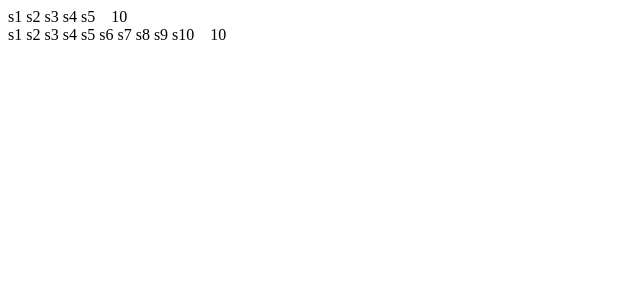
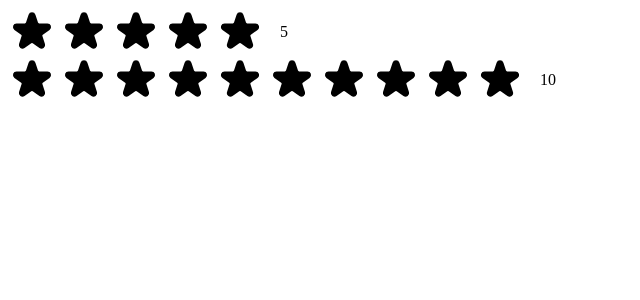
Before and after one commit to satyamkale27/Popcorn, a React (Create React App) app: page / in a window 1280 px wide. Shown: the top 300 px of the page, without its empty margins (0-640 px from the left). Built offline with nearby package versions, Linux system fonts and the light colour scheme.

Commit message:
svg use for star

```diff
--- a/src/StarRating.js
+++ b/src/StarRating.js
@@ -17,10 +17,62 @@
     <div style={containerStyle}>
       <div style={StarontainerStyle}>
         {Array.from({ length: MaxRating }, (_, i) => (
-          <span>s{i + 1}</span>
+          <Star key={i} />
         ))}
       </div>
-      <p style={textStyle}>10</p>
+      <p style={textStyle}>{MaxRating}</p>
     </div>
   );
 }
+const starStyle = {
+  width: "48px",
+  height: "48px",
+  display: "block",
+  cursor: "pointer",
+};
+function Star() {
+  return (
+    <span role="button" style={starStyle}>
+      <svg
+        xmlns="http://www.w3.org/2000/svg"
+        viewBox="0 0 20 20"
+        fill="#000"
+        stroke="#000"
+      >
+        <path d="M9.049 2.927c.3-.921 1.603-.921 1.902 0l1.07 3.292a1 1 0 00.95.69h3.462c.969 0 1.371 1.24.588 1.81l-2.8 2.034a1 1 0 00-.364 1.118l1.07 3.292c.3.921-.755 1.688-1.54 1.118l-2.8-2.034a1 1 0 00-1.175 0l-2.8 2.034c-.784.57-1.838-.197-1.539-1.118l1.07-3.292a1 1 0 00-.364-1.118L2.98 8.72c-.783-.57-.38-1.81.588-1.81h3.461a1 1 0 00.951-.69l1.07-3.292z" />
+      </svg>
+    </span>
+  );
+}
+
+{
+  /* <svg
+  xmlns="http://www.w3.org/2000/svg"
+  viewBox="0 0 20 20"
+  fill="#000"
+  stroke="#000"
+>
+  <path
+    d="M9.049 2.927c.3-.921 1.603-.921 1.902 0l1.07 3.292a1 1 0 00.95.69h3.462c.969 0 1.371 1.24.588 1.81l-2.8 2.034a1 1 0 00-.364 1.118l1.07 3.292c.3.921-.755 1.688-1.54 1.118l-2.8-2.034a1 1 0 00-1.175 0l-2.8 2.034c-.784.57-1.838-.197-1.539-1.118l1.07-3.292a1 1 0 00-.364-1.118L2.98 8.72c-.783-.57-.38-1.81.588-1.81h3.461a1 1 0 00.951-.69l1.07-3.292z"
+  />
+</svg>
+
+
+EMPTY STAR
+
+<svg
+  xmlns="http://www.w3.org/2000/svg"
+  fill="none"
+  viewBox="0 0 24 24"
+  stroke="#000"
+>
+  <path
+    strokeLinecap="round"
+    strokeLinejoin="round"
+    strokeWidth="{2}"
+    d="M11.049 2.927c.3-.921 1.603-.921 1.902 0l1.519 4.674a1 1 0 00.95.69h4.915c.969 0 1.371 1.24.588 1.81l-3.976 2.888a1 1 0 00-.363 1.118l1.518 4.674c.3.922-.755 1.688-1.538 1.118l-3.976-2.888a1 1 0 00-1.176 0l-3.976 2.888c-.783.57-1.838-.197-1.538-1.118l1.518-4.674a1 1 0 00-.363-1.118l-3.976-2.888c-.784-.57-.38-1.81.588-1.81h4.914a1 1 0 00.951-.69l1.519-4.674z"
+  />
+</svg>
+
+ */
+}
```
